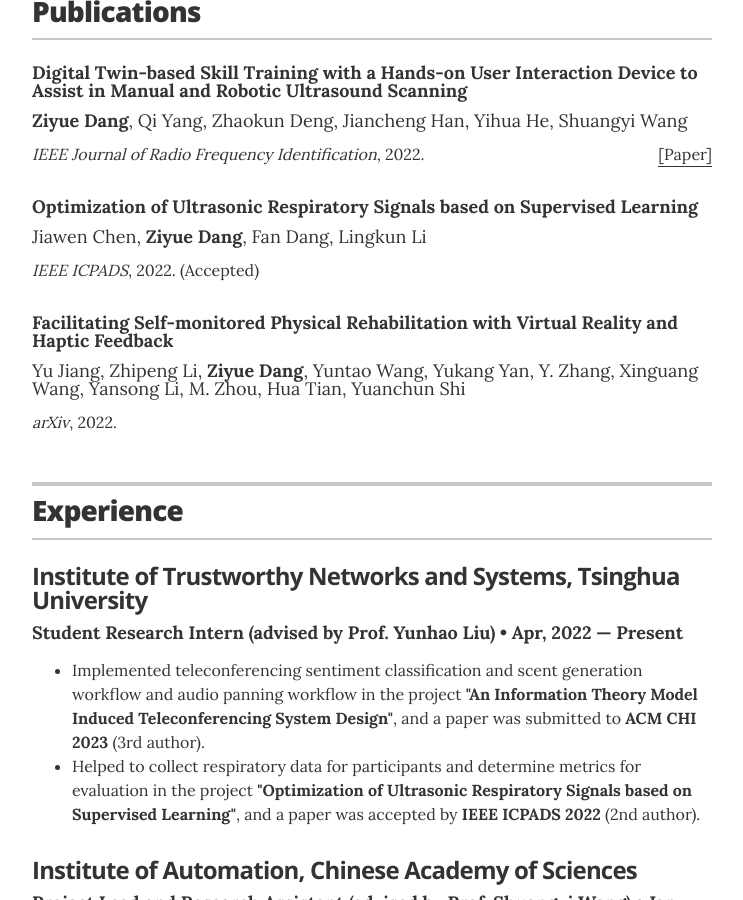
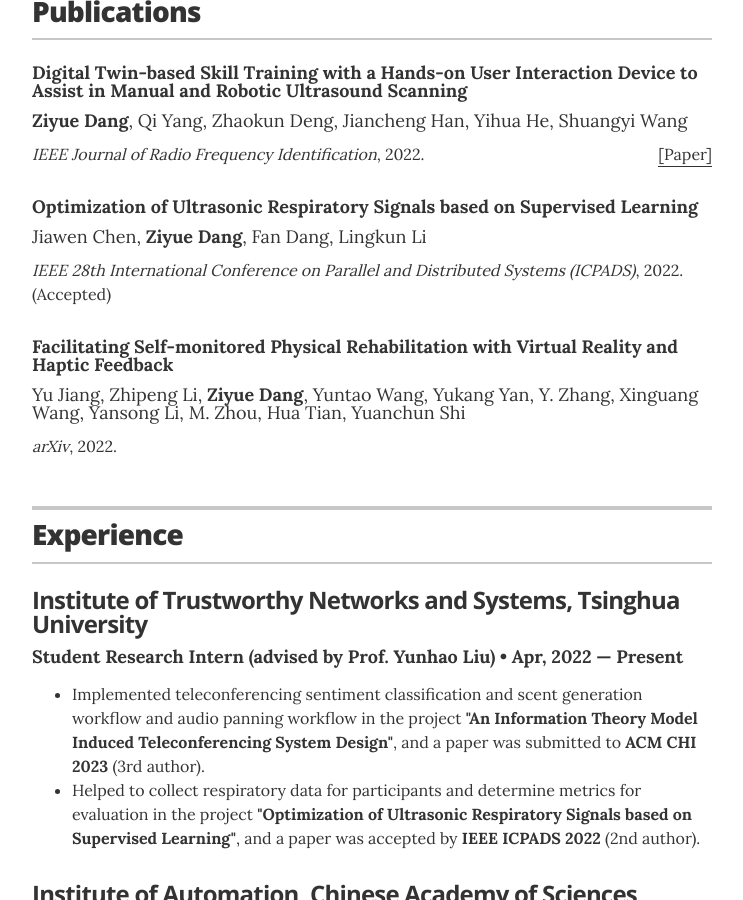
Before and after one commit to Syldavian/Syldavian.github.io, a Jekyll site: the page built from index.html, in a window 1280 px wide and 900 px high, scrolled down 1002 px. Shown: the whole window, without its empty margins (268-1011 px from the left). Built offline with Jekyll 4.4.1, drawn with Linux system fonts in a browser that asks for light colours.

Commit message:
Minor change

```diff
--- a/_data/recognitions.yml
+++ b/_data/recognitions.yml
@@ -7,7 +7,7 @@
 
 - title: Optimization of Ultrasonic Respiratory Signals based on Supervised Learning
   authors: Jiawen Chen, <b>Ziyue Dang</b>, Fan Dang, Lingkun Li
-  from: IEEE ICPADS
+  from: IEEE 28th International Conference on Parallel and Distributed Systems (ICPADS)
   year: 2022. (Accepted)
   #url:
 
```
